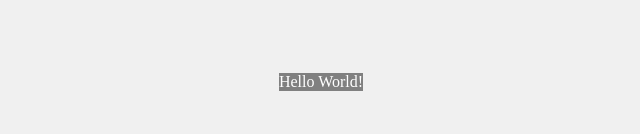
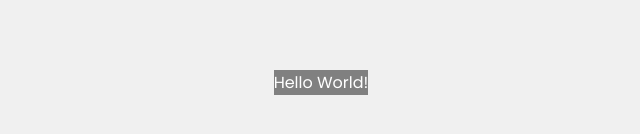
Before and after one commit to Tripouille/fm-age-calculator-app, a Next.js app: page / in a window 1280 px wide. Shown: the part 318-452 px from the top of the page, without its empty margins (319-959 px from the left). Built offline with nearby package versions, Linux system fonts and the light colour scheme.

Commit message:
feat: setup poppins font

```diff
--- a/src/app/layout.tsx
+++ b/src/app/layout.tsx
@@ -1,7 +1,14 @@
+import { Poppins } from "next/font/google";
+
 export const metadata = {
   title: "Age Calculator App",
   description: "Frontend Mentor Challenge",
 };
+
+const poppins = Poppins({
+  weight: ["400", "700", "800"],
+  subsets: ["latin"],
+});
 
 export default function RootLayout({
   children,
@@ -9,7 +16,7 @@ export default function RootLayout({
   children: React.ReactNode;
 }) {
   return (
-    <html lang="en">
+    <html lang="en" className={poppins.className}>
       <body>{children}</body>
     </html>
   );
```
